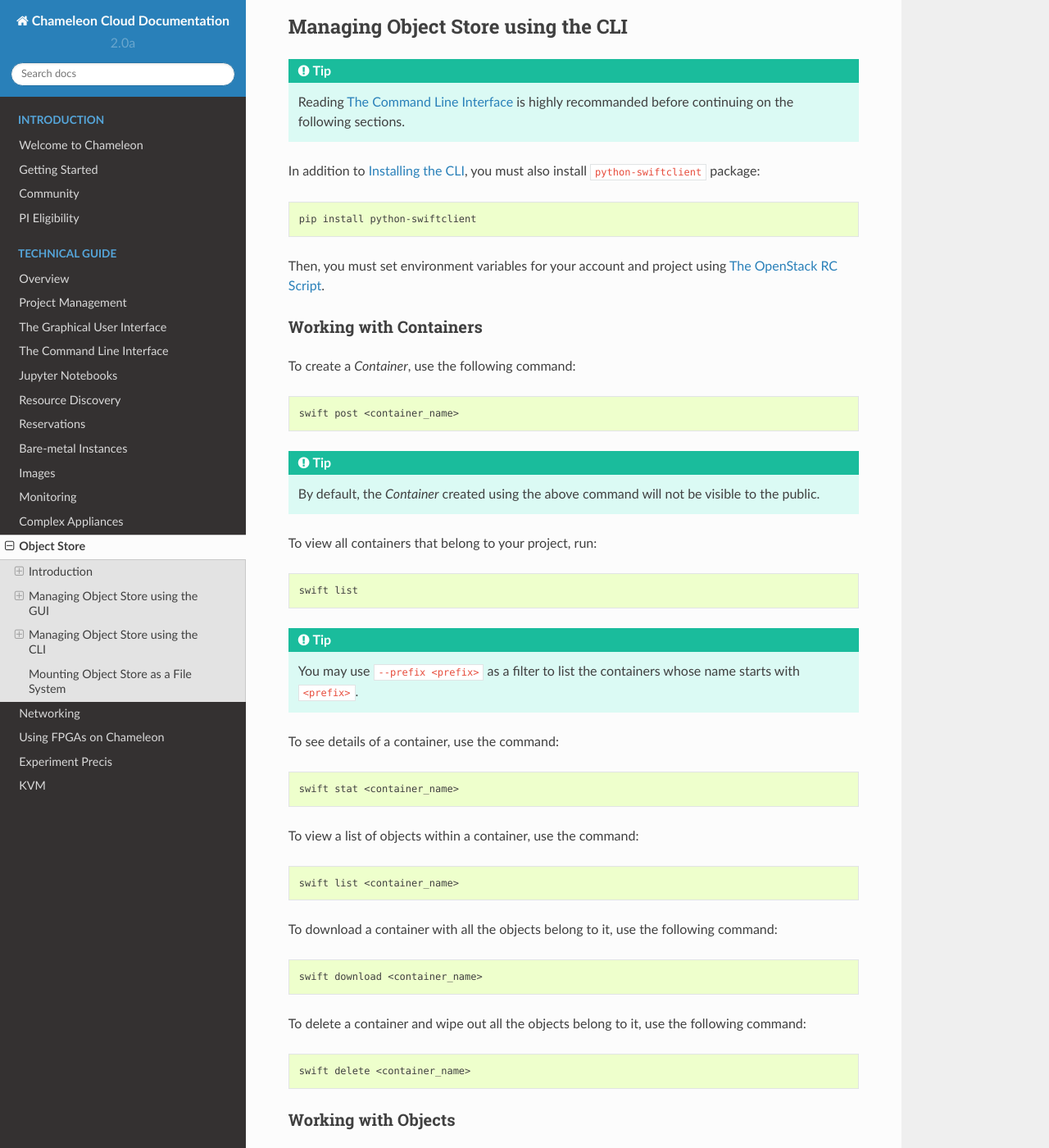
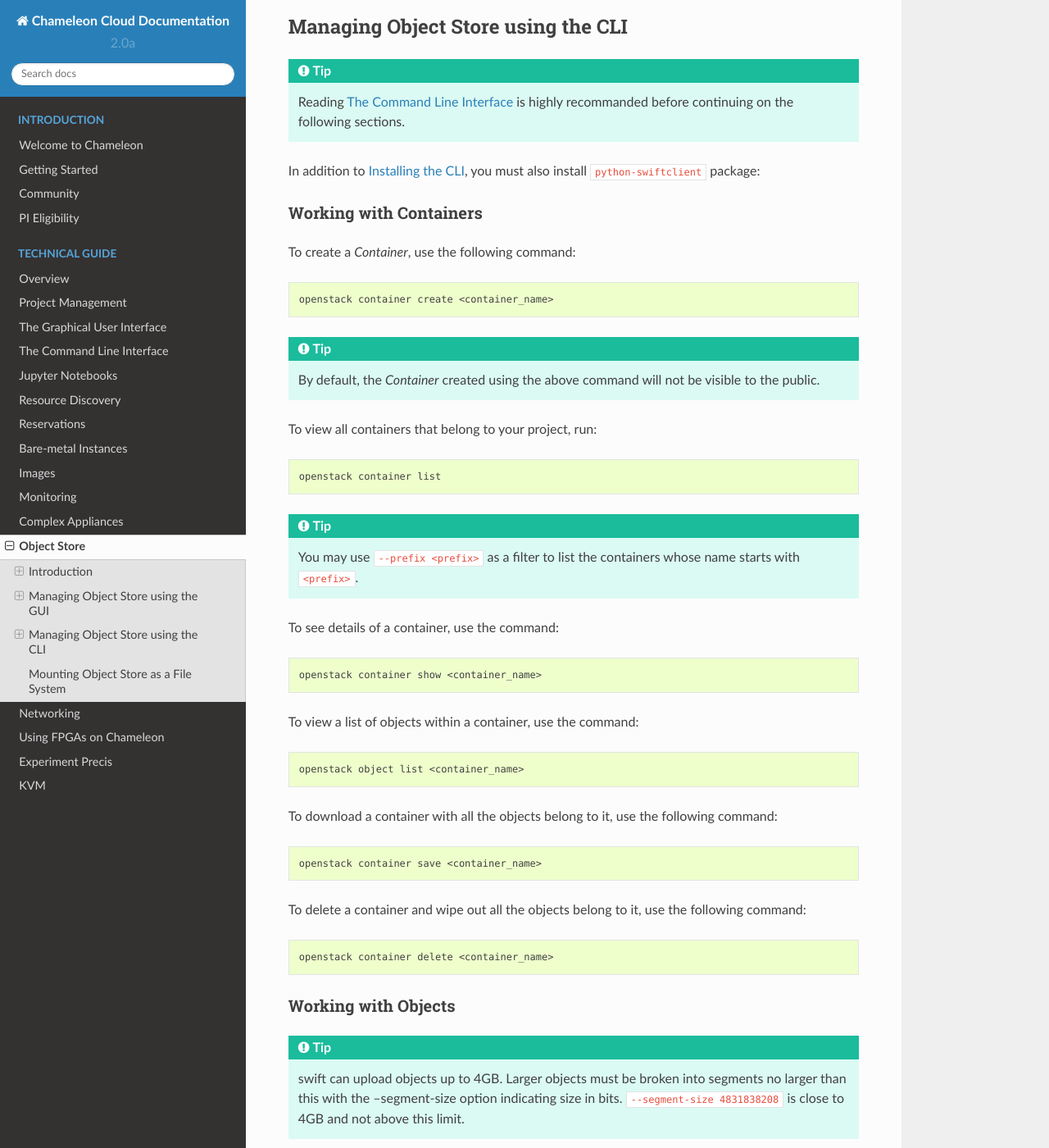
Before and after one commit to ChameleonCloud/docs, a Sphinx documentation site: the page built from source/technical/swift.rst, in a window 1280 px wide and 1400 px high, scrolled down 5174 px. Shown: the whole window at 82% size. Built offline with Sphinx 7.4.7 and the Read the Docs theme 2.0.0, drawn with Linux system fonts in a browser that asks for light colours; some of the changed text lies outside the part shown.

Commit message:
[object store] Update client ref from swift to openstack

```diff
--- a/source/technical/swift.rst
+++ b/source/technical/swift.rst
@@ -122,11 +122,6 @@ _____________________________________
 
 In addition to :ref:`cli-installing`, you must also install ``python-swiftclient`` package:
 
-.. code-block:: bash
-
-   pip install python-swiftclient
-
-Then, you must set environment variables for your account and project using :ref:`cli-rc-script`.
 
 Working with Containers
 _________________________
@@ -135,7 +130,7 @@ To create a *Container*, use the following command:
 
 .. code-block:: bash
 
-   swift post <container_name>
+   openstack container create <container_name>
 
 .. tip:: By default, the *Container* created using the above command will not be visible to the public.
 
@@ -143,7 +138,7 @@ To view all containers that belong to your project, run:
 
 .. code-block:: bash
 
-   swift list
+   openstack container list
 
 .. tip:: You may use ``--prefix <prefix>`` as a filter to list the containers whose name starts with ``<prefix>``.
 
@@ -151,25 +146,25 @@ To see details of a container, use the command:
 
 .. code-block:: bash
 
-   swift stat <container_name>
+   openstack container show <container_name>
 
 To view a list of objects within a container, use the command:
 
 .. code-block:: bash
 
-   swift list <container_name>
+   openstack object list <container_name>
 
 To download a container with all the objects belong to it, use the following command:
 
 .. code-block:: bash
 
-   swift download <container_name>
+   openstack container save <container_name>
 
 To delete a container and wipe out all the objects belong to it, use the following command:
 
 .. code-block:: bash
 
-   swift delete <container_name>
+   openstack container delete <container_name>
 
 Working with Objects
 ______________________
@@ -180,7 +175,7 @@ You may upload a file from your local machine to a container using the following
 
 .. code-block:: bash
 
-   swift upload <container_name> <local_filename>
+   openstack object create <container_name> <local_filename>
 
 .. tip:: Optionally, you may name the object differently from it's original name in your local machine by using the ``--object-name <object_name>`` parameter.
 
@@ -188,13 +183,13 @@ To delete an object from a container, run:
 
 .. code-block:: bash
 
-   swift delete <container_name> <object_name>
+   openstack object delete <container_name> <object_name>
 
 If you wish to download an individual object directly from a container, use the command:
 
 .. code-block:: bash
 
-   swift download <container_name> <object_name>
+   openstack object save <container_name> <object_name>
 
 Working with Folders
 _______________________
```
